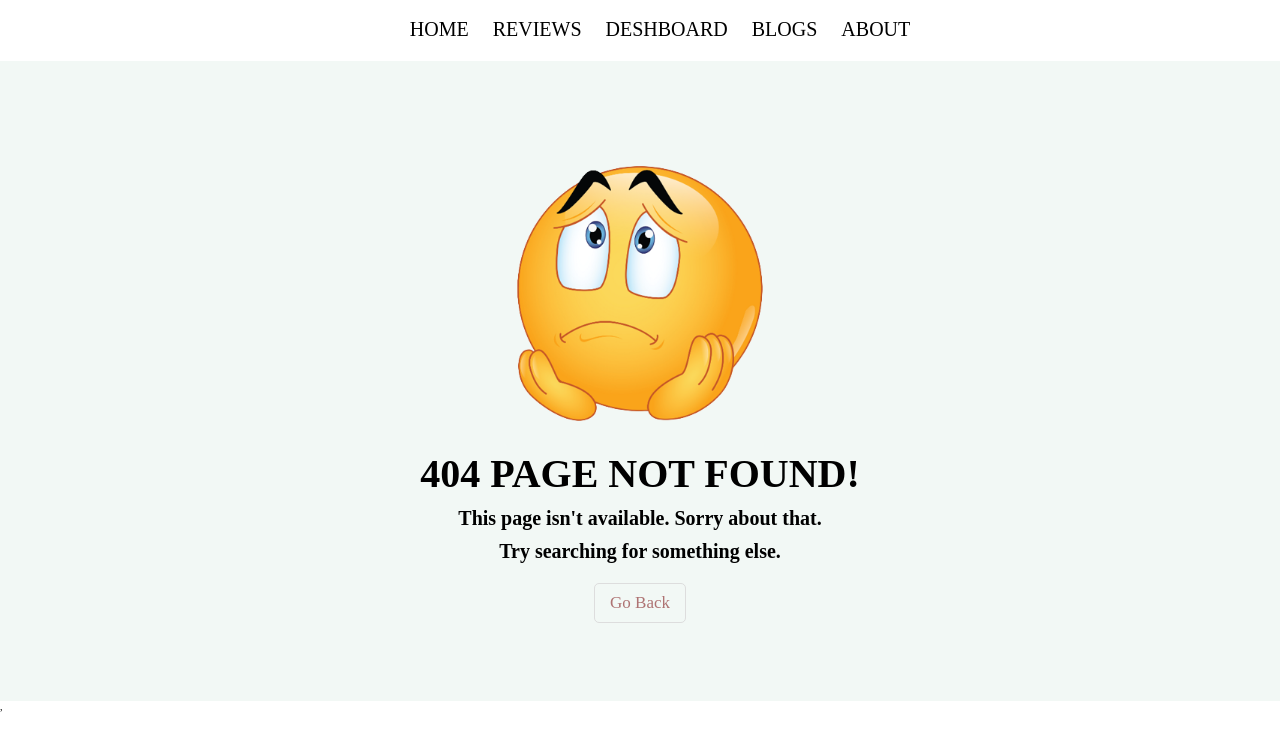
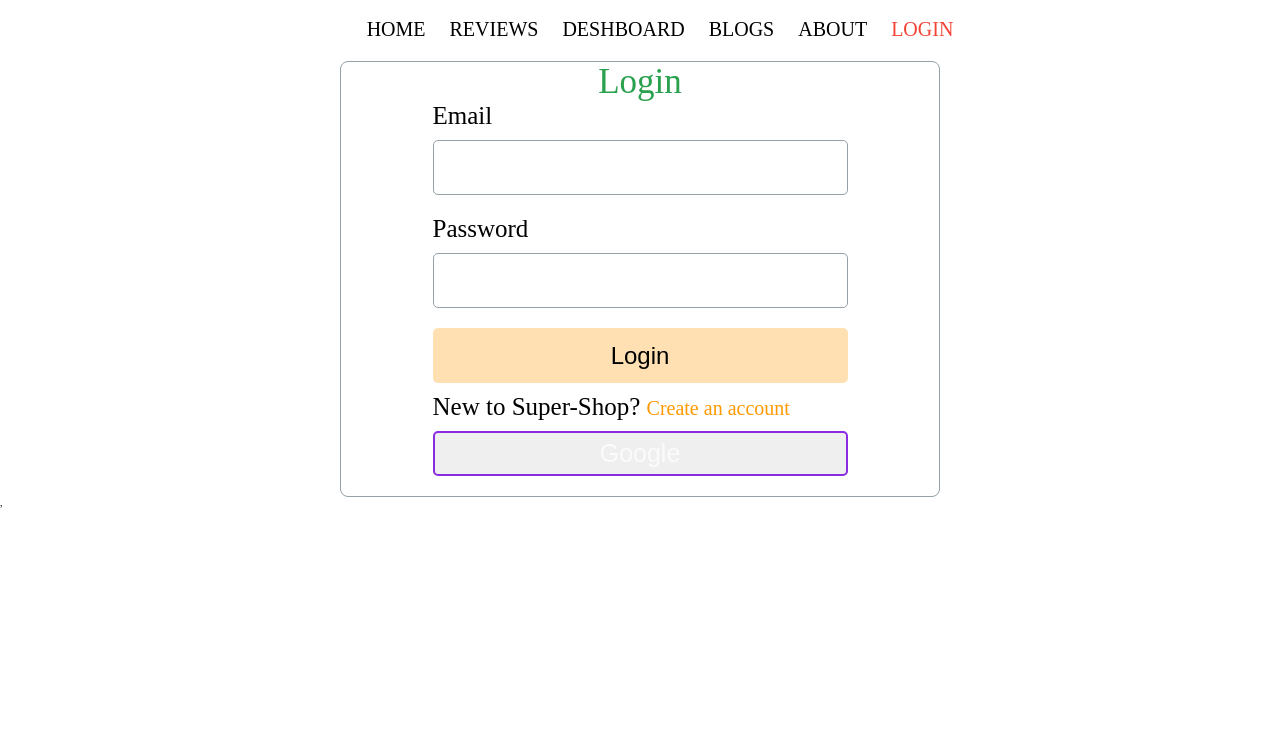
Before and after one commit to Pranto40/super-shop, a React (Create React App) app: page /login in a window 1280 px wide. Before the commit this address had no page. Shown: the top 740 px of the page. Built offline with nearby package versions, Linux system fonts and the light colour scheme; no server answers.

Commit message:
firebase auth added

```diff
--- a/package.json
+++ b/package.json
@@ -7,6 +7,7 @@
     "@testing-library/react": "^12.1.4",
     "@testing-library/user-event": "^13.5.0",
     "axios": "^0.26.1",
+    "firebase": "^9.6.10",
     "react": "^18.0.0",
     "react-dom": "^18.0.0",
     "react-icons": "^4.3.1",
--- a/src/App.js
+++ b/src/App.js
@@ -5,8 +5,10 @@
 import Deshboard from './components/Deshboard/Deshboard';
 import Header from './components/Header/Header';
 import Home from './components/Home/Home';
+import Login from './components/Login/Login';
 import NotFound from './components/NotFound/NotFound';
 import Reviews from './components/Reviews/Reviews';
+import SignUp from './components/SignUp/SignUp';
 
 function App() {
   return (
@@ -18,6 +20,8 @@
         <Route path='/deshboard' element={<Deshboard />}></Route>
         <Route path='/blogs' element={<Blogs />}></Route>
         <Route path='/about' element={<About />}></Route>
+        <Route path='/login' element={<Login />}></Route>
+        <Route path='/signUP' element={<SignUp />}></Route>
         <Route path='*' element={<NotFound />}></Route>
       </Routes>
     </div>
--- /dev/null
+++ b/src/Firebase/firebase.init.js
@@ -0,0 +1,16 @@
+import { getAuth } from "firebase/auth";
+
+import { initializeApp } from "firebase/app";
+const firebaseConfig = {
+  apiKey: "AIzaSyBlA45rdQ4rUJVzXQS47H8YwPu5j570WH8",
+  authDomain: "super-shop-cabf5.firebaseapp.com",
+  projectId: "super-shop-cabf5",
+  storageBucket: "super-shop-cabf5.appspot.com",
+  messagingSenderId: "545474488719",
+  appId: "1:545474488719:web:37519b6e3a67a90b9803fa"
+};
+
+const app = initializeApp(firebaseConfig);
+export const auth = getAuth(app);
+
+export default app;
--- a/src/components/Header/Header.css
+++ b/src/components/Header/Header.css
@@ -23,6 +23,13 @@
     text-decoration: none;
     font-size: 20px;
 }
+.logOut{
+    color: #000;
+    text-decoration: none;
+    font-size: 20px;
+    text-transform: uppercase;
+    margin-left: 15px;
+}
 .navbar ul li::after {
     content: "";
     width: 0%;
--- a/src/components/Header/Header.js
+++ b/src/components/Header/Header.js
@@ -1,7 +1,29 @@
-import React from 'react';
+import { onAuthStateChanged, signOut } from 'firebase/auth';
+import React, { useEffect, useState } from 'react';
+import { Link } from 'react-router-dom';
+import { auth } from '../../Firebase/firebase.init';
 import CustomLink from '../CustomLink/CustomLink';
 import './Header.css'
 const Header = () => {
+    const [user, setUser] = useState({});
+    useEffect(() => {
+        onAuthStateChanged(auth, (user) => {
+            if (user) {
+                setUser(user);
+            } else {
+                setUser({});
+            }
+        });
+    } ,[]);
+
+    const handleLogOut = () => {
+        signOut(auth).then(() => {
+
+          }).catch((error) => {
+
+        });
+    }
+
     return (
         <header>
             <nav className="navbar">
@@ -11,6 +33,7 @@
                     <li><CustomLink to='/deshboard'>DESHBOARD</CustomLink></li>
                     <li><CustomLink to='/blogs'>BLOGS</CustomLink></li>
                     <li><CustomLink to='/about'>ABOUT</CustomLink></li>
+                    { user?.uid ? <Link to='' className='logOut' onClick={handleLogOut}>Logout</Link> : <li><CustomLink to='/login'>LOGIN</CustomLink></li> }
                 </ul>
             </nav>
         </header>
--- /dev/null
+++ b/src/components/Login/Login.css
@@ -0,0 +1,64 @@
+.form-container {
+    width: 600px;
+    border: 1px solid #95A0A7;
+    box-sizing: border-box;
+    border-radius: 8px;
+    display: flex;
+    justify-content: center;
+    margin: 0 auto;
+}
+.form-title {
+    font-size: 35px;
+    color: #2AA14F;
+    font-weight: 400;
+    text-align: center;
+}
+.input-group {
+    margin-bottom: 20px;
+}
+.input-group label {
+    display: block;
+    font-size: 25px;
+}
+.input-group input {
+    width: 415px;
+    height: 55px;
+    border: 1px solid #95A0A7;
+    box-sizing: border-box;
+    border-radius: 5px;
+    font-size: 24px;
+    margin-top: 10px;
+}
+.form-submit {
+    width: 415px;
+    height: 55px;
+    background-color: rgba(255, 153, 0, 0.3);
+    border-radius: 5px;
+    border: none;
+    font-size: 24px;
+    cursor: pointer;
+    transition: all .3s linear;
+}
+.form-submit:hover {
+    background-color: rgba(255, 153, 0, 0.6);
+}
+.form-link {
+    color: #FF9900;
+    text-decoration: none;
+    font-size: 20px;
+}
+.submitBtn {
+    border: none;
+    font-size: 25px;
+    width: 100%;
+    height: 45px;
+    border-radius: 5px;
+    border: 2px solid blueviolet;
+    color: #fbfbfb;
+    display: block;
+    margin-bottom: 20px;
+  }
+  .form-container p {
+      font-size: 25px;
+      margin: 10px 0;
+  }
--- /dev/null
+++ b/src/components/Login/Login.js
@@ -0,0 +1,43 @@
+import React from 'react';
+import { Link, useNavigate } from 'react-router-dom';
+import './Login.css';
+import { signInWithPopup, GoogleAuthProvider } from "firebase/auth";
+import { auth } from '../../Firebase/firebase.init';
+const provider = new GoogleAuthProvider();
+
+const Login = () => {
+    const navigate = useNavigate();
+    const googleAuth = () => {
+        signInWithPopup(auth, provider)
+        .then((result) => {
+            const user = result.user;
+            console.log(user);
+            navigate('/');
+        }).catch((error) => {
+            const errorMessage = error.message;
+            console.log(errorMessage);
+        });
+    }
+    return (
+        <div className='form-container'>
+            <div>
+                <h1 className='form-title'>Login</h1>
+                <form>
+                    <div className="input-group">
+                        <label htmlFor="email">Email</label>
+                        <input type="email" name="email" id="" required/>
+                    </div>
+                    <div className="input-group">
+                        <label htmlFor="password">Password</label>
+                        <input type="password" name="password" id="" required/>
+                    </div>
+                    <input className='form-submit' type="submit" value="Login" required/>
+                </form>
+                <p>New to Super-Shop? <Link className='form-link' to='/signUp'>Create an account</Link></p>
+                <button onClick={googleAuth} className='submitBtn'>Google</button>
+            </div>
+        </div>
+    );
+};
+
+export default Login;
--- /dev/null
+++ b/src/components/SignUp/SignUp.js
@@ -0,0 +1,45 @@
+import React from 'react';
+import { Link } from 'react-router-dom';
+
+import { signInWithPopup, GoogleAuthProvider } from "firebase/auth";
+import { auth } from '../../Firebase/firebase.init';
+const provider = new GoogleAuthProvider();
+
+const SignUp = () => {
+    const googleAuth = () => {
+        signInWithPopup(auth, provider)
+        .then((result) => {
+            const user = result.user;
+            console.log(user);
+        }).catch((error) => {
+            const errorMessage = error.message;
+            console.log(errorMessage);
+        });
+    }
+    return (
+        <div className='form-container'>
+            <div>
+                <h1 className='form-title'>Login</h1>
+                <form>
+                    <div className="input-group">
+                        <label htmlFor="email">Email</label>
+                        <input type="email" name="email" id="" required/>
+                    </div>
+                    <div className="input-group">
+                        <label htmlFor="password">Password</label>
+                        <input type="password" name="password" id="" required/>
+                    </div>
+                    <div className="input-group">
+                        <label htmlFor="confirm-password">Confirm Password</label>
+                        <input type="confirm-password" name="confirm-password" id="" required/>
+                    </div>
+                    <input className='form-submit' type="submit" value="Login" required/>
+                </form>
+                <p>New to Ema-John? <Link className='form-link' to='/login'>Login</Link></p>
+                <button onClick={googleAuth} className='submitBtn'>Google</button>
+            </div>
+        </div>
+    );
+};
+
+export default SignUp;
```
Also changed, not shown: 1 other file (tests, documents, lock files or other folders).
